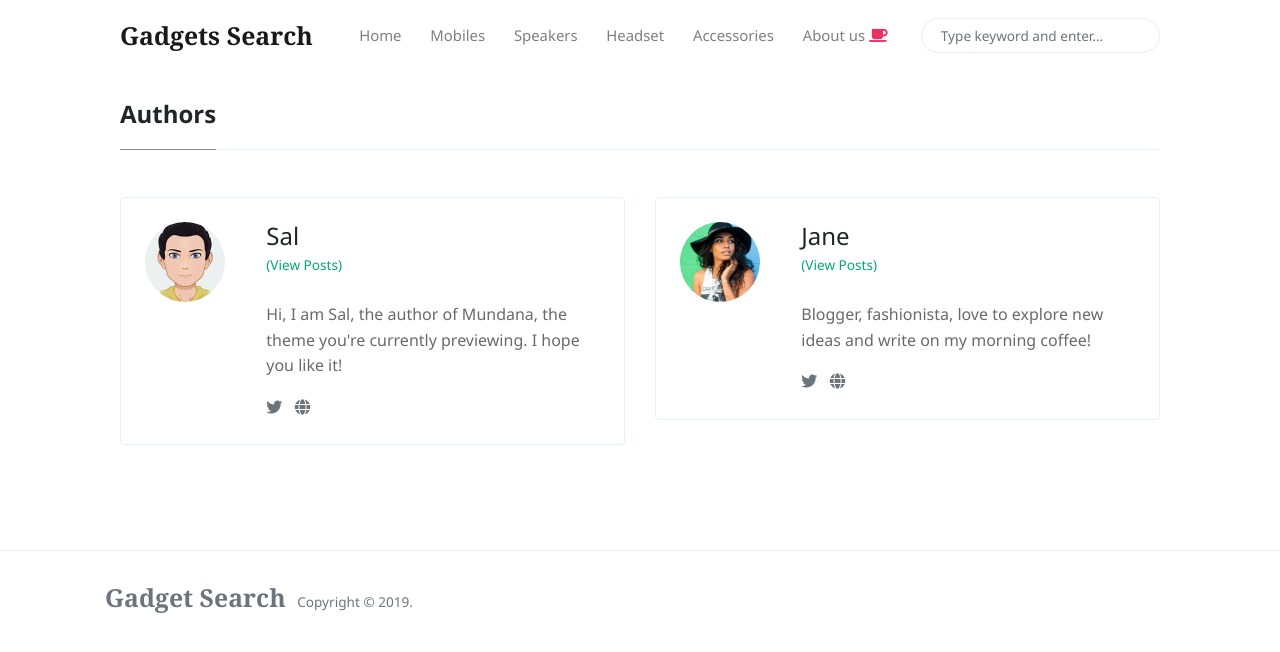
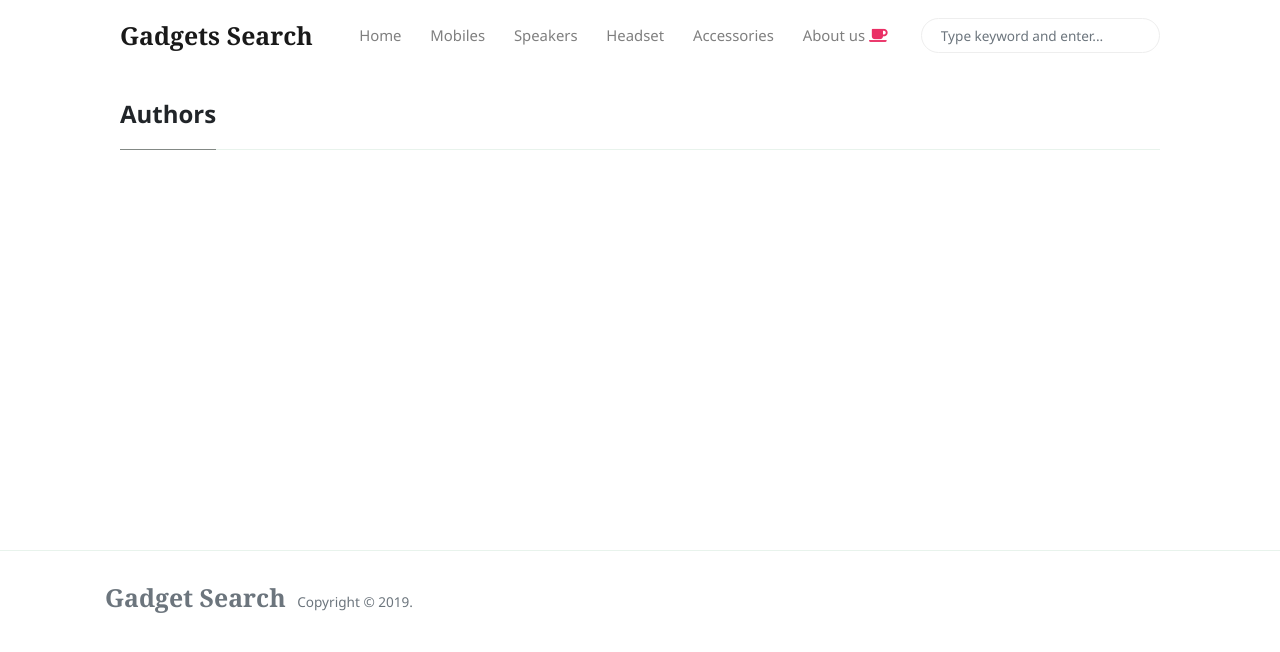
Before and after one commit to allwinjoseph/gadgetsearch.io, a Jekyll site: the page built from _pages/authors-list.html, in a window 1280 px wide. Shown: the top 652 px of the page. Built offline with Jekyll 4.4.1, drawn with Linux system fonts in a browser that asks for light colours; nearby versions of some CDN libraries.

Commit message:
config update

```diff
--- a/_config.yml
+++ b/_config.yml
@@ -17,23 +17,6 @@ plugins:
   - jekyll-sitemap
   - jekyll-paginate
   - jekyll-seo-tag
-
-authors:
-    sal:
-      name:           Sal
-      site:           https://www.wowthemes.net
-      avatar:         /assets/images/avatar1.jpg
-      bio:            "Hi, I am Sal, the author of Mundana, the theme you're currently previewing. I hope you like it!"
-      email:          wowthemesnet@gmail.com
-      twitter:        https://twitter.com/wowthemesnet
-
-    jane:
-      name:           Jane
-      site:           https://www.wowthemes.net
-      avatar:         /assets/images/avatar2.jpg
-      bio:            "Blogger, fashionista, love to explore new ideas and write on my morning coffee!"
-      email:          fakemail@gmail.com
-      twitter:        https://twitter.com/wowthemesnet
 
 # Defaults
 defaults:
```
